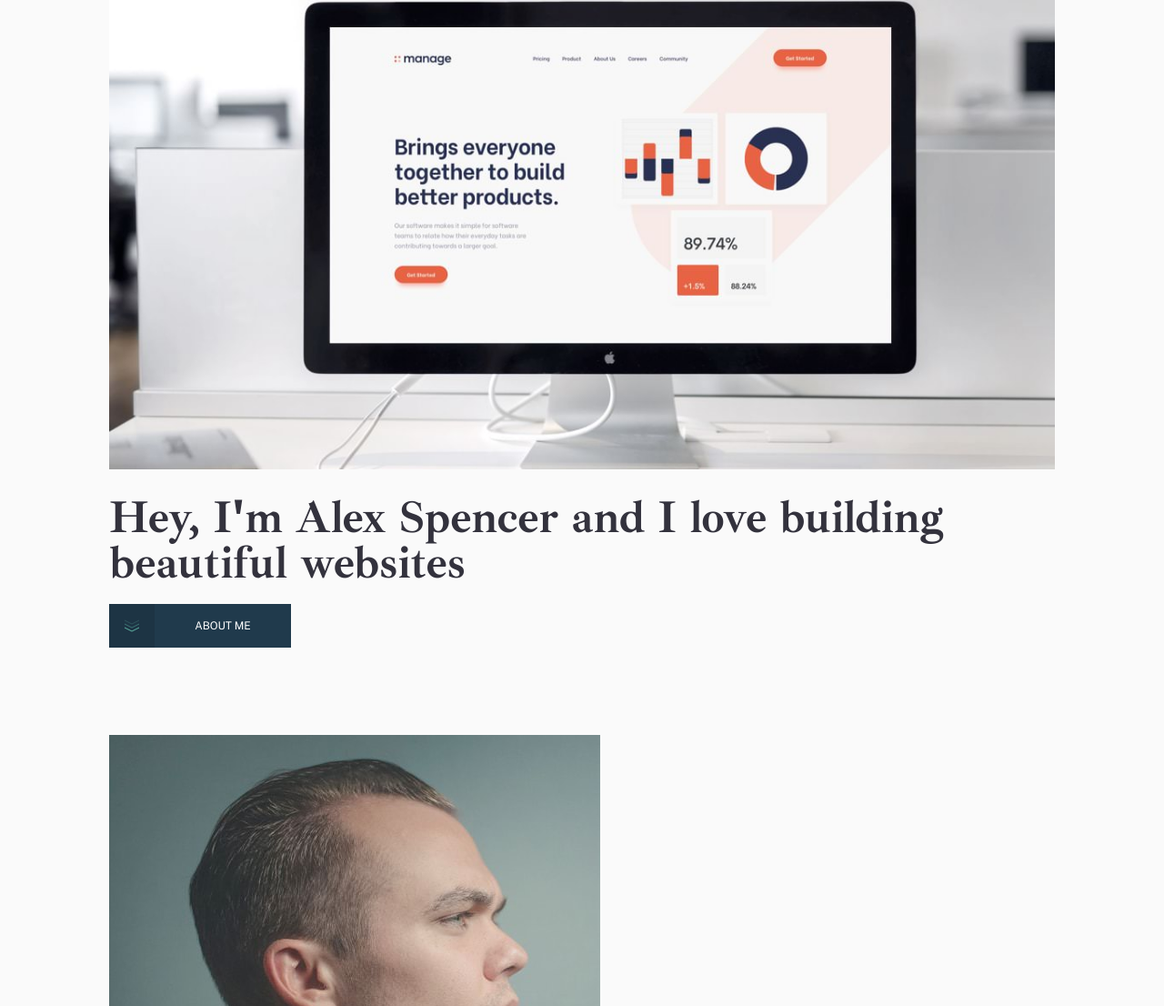
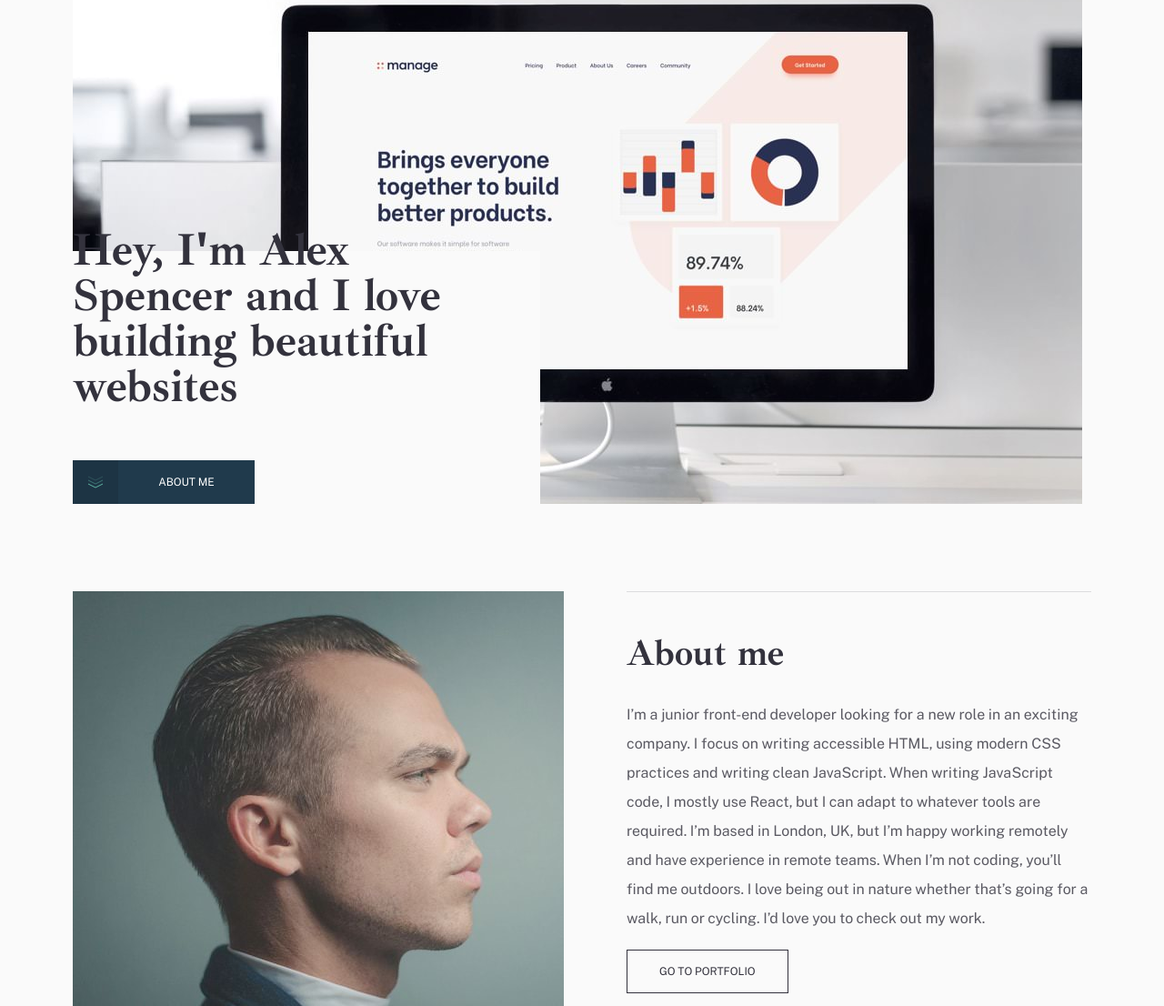
Before and after one commit to ajitzi/minimalist_portfolio, a website: page index.html in a window 1280 px wide. Shown: the part 166-1272 px from the top of the page at 91% size. Drawn offline with Linux system fonts and the light colour scheme.

Commit message:
debut layout tablette

```diff
--- a/index.html
+++ b/index.html
@@ -45,8 +45,10 @@
                     <source media="(max-width: 1199px)" srcset="images/homepage/tablet/image-homepage-hero.jpg, images/homepage/tablet/image-homepage-hero@2x.jpg 2x">
                     <img src="images/homepage/desktop/image-homepage-hero.jpg" alt="Photo d'un ordinateur" srcset="images/homepage/desktop/image-homepage-hero@2x.jpg 2x">
                 </picture>
-                <h1 class="hero-title">Hey, I'm Alex Spencer and I love building beautiful websites</h1>
-                <a id="btn" onmouseover="mouseOver()" onmouseout="mouseOut()" href="#about" class="btn btn-primary"><img id="btnImg" src="images/icons/down-arrows.svg" alt="" aria-hidden="true"><span>About me</span></a>
+                <div class="hero-group">
+                    <h1 class="hero-title">Hey, I'm Alex Spencer and I love building beautiful websites</h1>
+                    <a id="btn" onmouseover="mouseOver()" onmouseout="mouseOut()" href="#about" class="btn btn-primary"><img id="btnImg" src="images/icons/down-arrows.svg" alt="" aria-hidden="true"><span>About me</span></a>
+                </div>
                 <script>
                     function mouseOver() {
                         document.getElementById("btnImg").setAttribute('src', 'images/icons/down-arrows-white.svg');
--- a/scss/_btns.scss
+++ b/scss/_btns.scss
@@ -7,6 +7,7 @@
     line-height: calc(14/12);
     text-decoration: none;
     text-transform: uppercase;
+    justify-content: center;
     align-items: center;
     &-primary {
         width: 20rem;
--- a/scss/_layout-general.scss
+++ b/scss/_layout-general.scss
@@ -36,11 +36,12 @@ body {
     padding-right: 3.2rem;
     @media screen and (min-width: 36em) {
         max-width: $container-sm;
+        padding: 0;
     }
     @media screen and (min-width: 48em) {
         max-width: $container-md;
-        padding-left: 4rem;
-        padding-right: 4rem;
+        // padding-left: 4rem;
+        // padding-right: 4rem;
         @media screen and (min-width: 62em) {
             max-width: $container-lg;
         }
--- a/scss/_layout-index.scss
+++ b/scss/_layout-index.scss
@@ -35,3 +35,43 @@
         line-height: 1.05;
     }
 }
+
+@media screen and (min-width: 48em) {
+    .hero {
+        .container {
+            position: relative;
+        }
+        &-pict {
+            z-index: -10;
+        }
+        &-group {
+            background-color: var(--background);
+            min-height: 27.8rem;
+            min-width: 51.4rem;
+            position: absolute;
+            bottom: 0;
+            transform: translateY(0%);
+        }
+        &-title {
+            position: absolute;
+            padding-right: 5.6rem;
+            bottom: 8.4rem;
+        }
+        a {
+            position: absolute;
+            bottom: 0;
+        }
+    }
+    .about {
+        .container {
+            display: flex;
+        }
+        picture {
+            flex-shrink: 0;
+            margin-right: 6.9rem;
+        }
+        a {
+            margin-bottom: 0;
+        }
+    }
+}
```
Also changed, not shown: package.json (added, +19 -0 lines), css/style.css, script/button.js (added), 1 other file.
